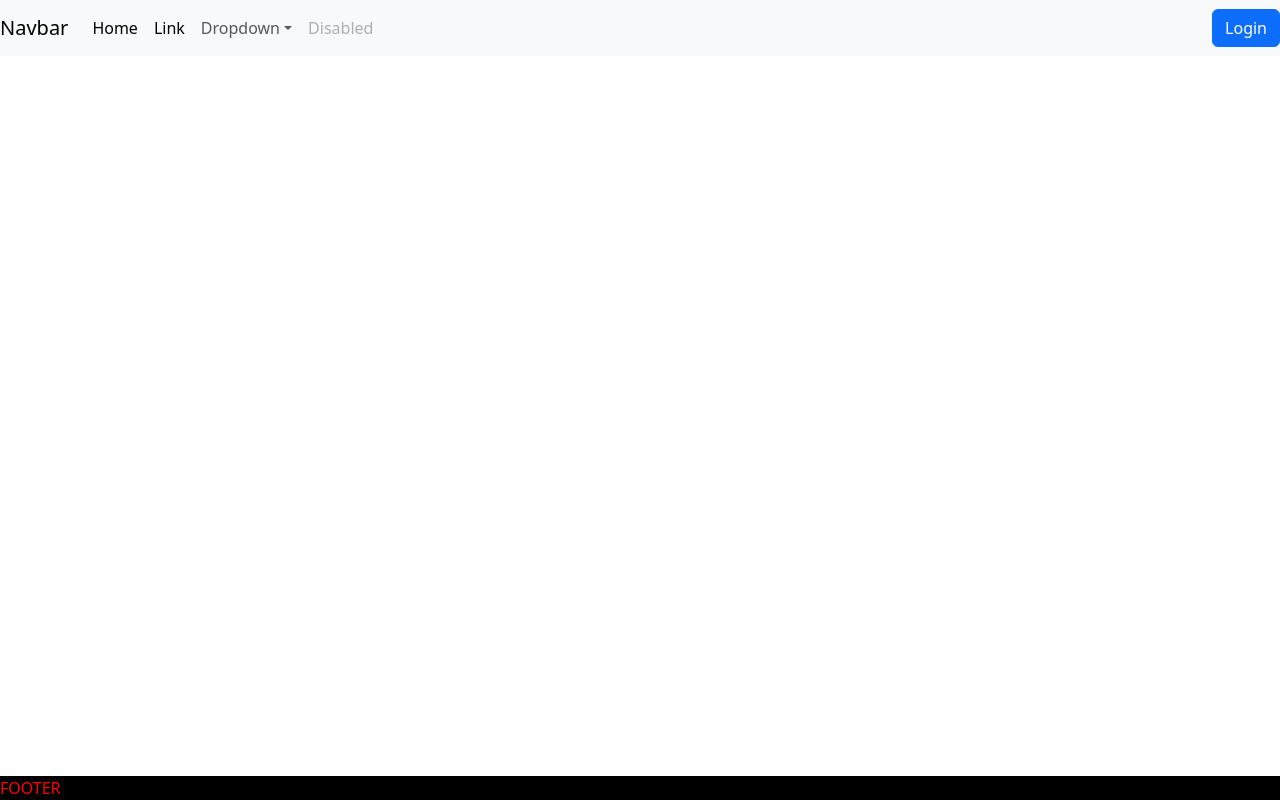
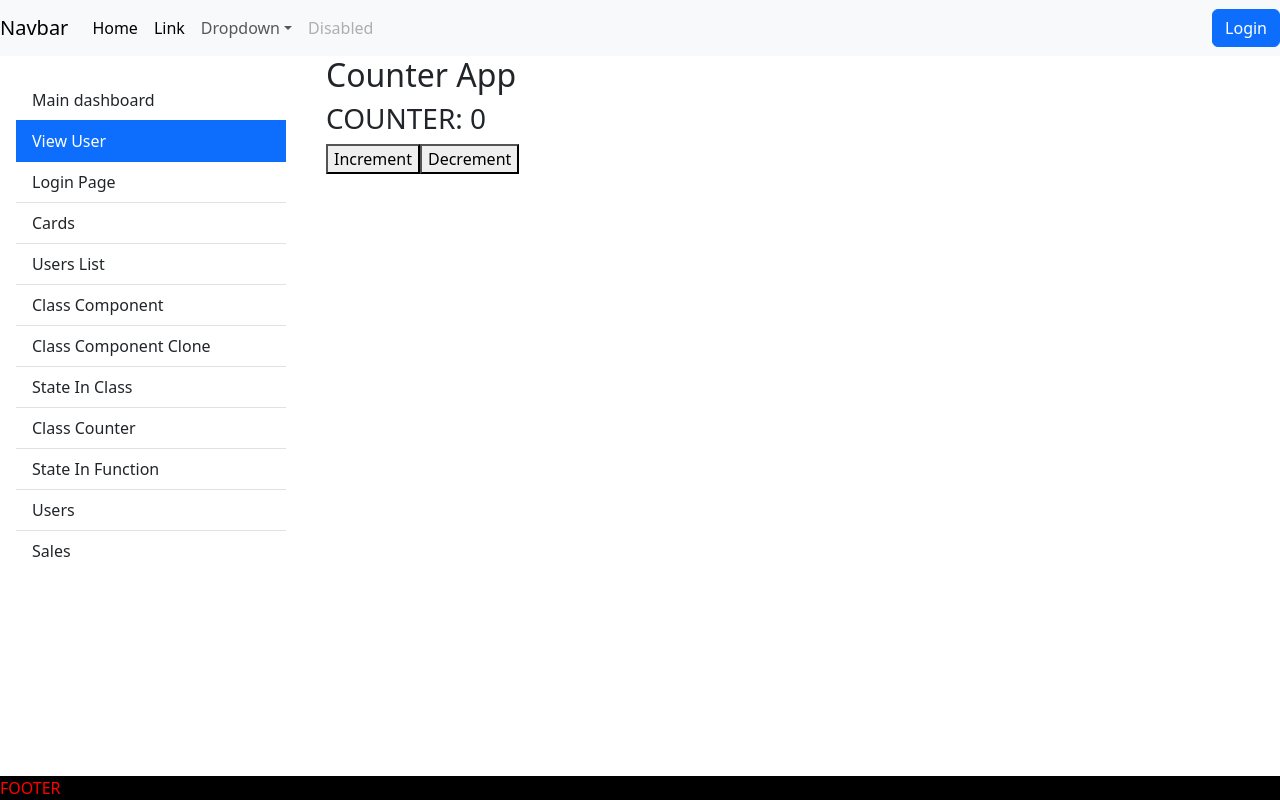
Before and after one commit to jincypjose/MyReact, a React (Create React App) app: page /drawer/counterClass in a window 1280 px wide. Built offline with nearby package versions, Linux system fonts and the light colour scheme.

Commit message:
implemented props and state concept

```diff
--- a/src/components/ClassComponent.jsx
+++ b/src/components/classComponent/ClassComponent.jsx
@@ -1,12 +1,16 @@
 import React from "react";
 class ClassComponent extends React.Component{
-    add=()=>{
+    constructor(props){
+        super(props)
+    }
 
-    }
     render() {
         return(
             <>
             <h1>Welcome to class Component</h1>
+            <h2>The{this.props.value1}</h2>
+            <img src={this.props.img} alt='pic1' />
+            <h2>The{this.props.value2} is {this.props.value3}</h2>
             </>
         )
     }
--- a/src/components/drawer/Drawer.js
+++ b/src/components/drawer/Drawer.js
@@ -21,13 +21,15 @@ function Drawer() {
             <span>Users List</span>
             </Link>
             <Link to="/drawer/class" className="list-group-item list-group-item-action py-2 ripple">
-            <span>Orders</span></Link>
-            <Link href="#" className="list-group-item list-group-item-action py-2 ripple">
-            <span>International</span></Link>
-            <Link href="#" className="list-group-item list-group-item-action py-2 ripple">
-            <span>Partners</span></Link>
-            <Link href="#" className="list-group-item list-group-item-action py-2 ripple">
-            <span>Calendar</span></Link>
+            <span>Class Component</span></Link>
+            <Link to="/drawer/classClone" className="list-group-item list-group-item-action py-2 ripple">
+            <span>Class Component Clone</span></Link>
+            <Link to="/drawer/stateInClass" className="list-group-item list-group-item-action py-2 ripple">
+            <span>State In Class</span></Link>
+            <Link to="/drawer/counterClass" className="list-group-item list-group-item-action py-2 ripple">
+            <span>Class Counter</span></Link>
+            <Link to="/drawer/stateInFunction" className="list-group-item list-group-item-action py-2 ripple">
+            <span>State In Function</span></Link>
             <Link href="#" className="list-group-item list-group-item-action py-2 ripple">
             <span>Users</span></Link>
             <Link href="#" className="list-group-item list-group-item-action py-2 ripple">
--- a/src/components/navBar/NavBar.js
+++ b/src/components/navBar/NavBar.js
@@ -8,7 +8,10 @@ import SignUp from '../signUp/SignUp';
 import Cards from '../cards/cards';
 import UserList from '../userList/UsersList';
 import UsersList from '../userList/UsersList';
-import ClassComponent from '../ClassComponent';
+import ClassComponent from '../classComponent/ClassComponent';
+import StateInClass from '../stateInClass/stateInClass';
+import CounterClass from '../stateInClass/counterClass';
+import StateInFunction from '../stateInFunction/StateInFunction';
 
 function NavBar() {
   return(
@@ -118,7 +121,11 @@ function NavBar() {
               <Route path='pass' element={<LoginForm/>}></Route>
               <Route path='cards' element={<Cards/>}></Route>
               <Route path='userslist' element={<UsersList/>}></Route>
-              <Route path='class' element={<ClassComponent/>  }></Route>
+              <Route path='class' element={<ClassComponent value1="React" img='/Screenshot from 2023-07-21 10-46-37.png'/>  }></Route>
+              <Route path='classClone' element={<ClassComponent value2="Next.js" value3="different"/>  }></Route>
+              <Route path='stateInClass' element={<StateInClass/>}></Route>
+              <Route path='counterClass' element={<CounterClass/>}></Route>
+              <Route path='stateInFunction' element={<StateInFunction/>}></Route>
             </Route>
             <Route path='signUp' element={<SignUp/>}></Route>
           </Routes>
--- /dev/null
+++ b/src/components/stateInClass/counterClass.jsx
@@ -0,0 +1,31 @@
+import React, { Component } from "react";
+
+class CounterClass extends Component {
+    constructor(props) {
+        super(props);
+        this.state = {counter:0};
+    }
+
+    onIncrement =()=> {
+        let counters = this.state.counter
+        this.setState({counter: ++counters});
+    };
+
+    onDecrement =()=> {
+        let counters = this.state.counter
+        this.setState({counter: --counters});
+    };
+
+    render() {
+        return(
+            <>
+            <h2>Counter App</h2>
+            <h3>COUNTER: {this.state.counter}</h3>
+            <button onClick={this.onIncrement}>Increment</button>
+            <button onClick={this.onDecrement}>Decrement</button>
+            </>
+        )
+    }
+}
+
+export default CounterClass
--- /dev/null
+++ b/src/components/stateInClass/stateInClass.jsx
@@ -0,0 +1,30 @@
+import React, { Component } from "react";
+
+class StateInClass extends React.Component {
+    constructor(props) {
+        super(props)
+        this.state = {counter: 0, name:"Jincy"};
+    }
+
+    change = () => {
+        this.setState({counter: this.state.counter+1});
+    };
+
+    changeName =() => {
+        this.setState({name: "jose"});
+    };
+
+    render() {
+        return (
+            <>
+            Here you can create your own state
+            <div>Counter: {this.state.counter}</div>
+            <div>Name: {this.state.name}</div>
+            <button onClick={this.change}>Counter</button>
+            <button onClick={this.changeName}>Change Name</button>
+            </>
+        )
+    }
+}
+
+export default StateInClass
--- /dev/null
+++ b/src/components/stateInFunction/StateInFunction.jsx
@@ -0,0 +1,22 @@
+import React, { useState } from "react";
+
+export default function StateInFunction() {
+    const [counter, setCounter] = useState(0)
+
+    const onCounterIncrement = () => {
+        setCounter(counter+1)
+    }
+
+    const onCounterDecrement = () => {
+        setCounter(counter-1)
+    }
+
+    return(
+        <>
+        <h3>Hello you can create your own state in this function</h3>
+        <h3>COUNTER:{counter}</h3>
+        <button onClick={onCounterIncrement}>Counter Increment</button>
+        <button onClick={onCounterDecrement}>Counter Decrement</button>
+        </>
+    )
+}
```
Also changed, not shown: public/Screenshot from 2023-07-21 10-46-37.png (added).
